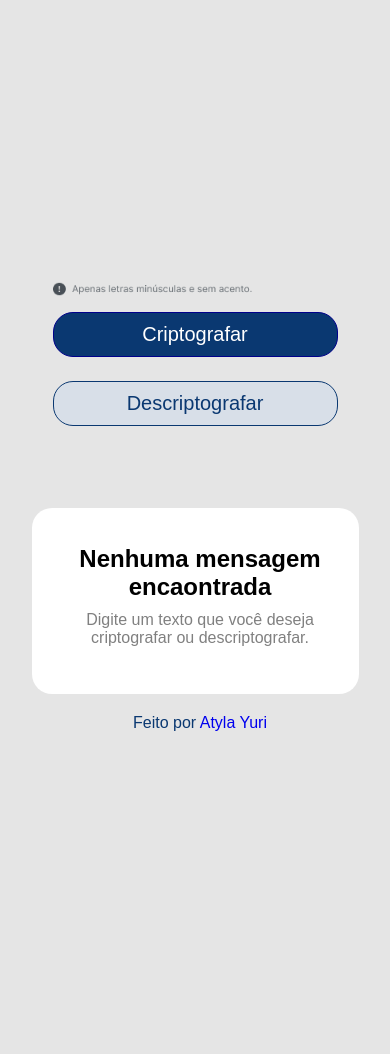
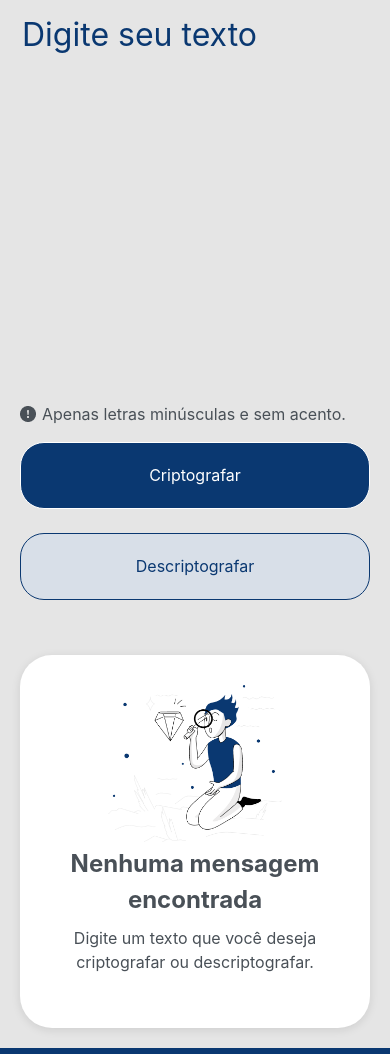
Before and after one commit to atylayuri/projeto-codificador, a plain HTML site: page index.html in a window 390 px wide. Shown: the part 120-1174 px from the top of the page. Before the commit the page ends 862 px from the top, so only its background shows below. Drawn offline with Linux system fonts and the light colour scheme.

Commit message:
implementação dos sistema do codificador

```diff
--- a/app.js
+++ /dev/null
@@ -1,6 +0,0 @@
-function clicarCriptografar() {
-    let txt_input = document.getElementById('mensagem')
-    let mensagem_input = txt_input.value
-
-
-}
--- a/estilos/media.css
+++ /dev/null
@@ -1,111 +0,0 @@
-@charset "UTF-8";
-
-/*Todas as mídias*/
-
-/*Typical Device Breakpoints
-Pequenas telas: até 600px
-Celular: de 600px até 768px
-Tablet: 768px até 992px
-Desktops: 992px até 1200px
-Grandes telas: acima de 1200px
-*/
-
-@media screen and (min-width: 200px) and (max-width: 600px) {
-
-    *{
-        margin: 0px;
-        padding: 0px;
-    }
-
-
-    .apresentacao {
-        display: flex;
-        flex-direction: column;
-    }
-
-    #mensagem {
-
-        padding: 30px;
-        margin-bottom: 285px;
-        width: 300px;
-        border: none;
-        color: var(--cor03);
-        background-color: var(--cor01);
-        font-size: 32px;
-        outline: none;
-    }
-
-
-button {
-    display: flex;
-    flex-direction: column;
-    align-items: center;
-    width: 285px;
-    text-align: center;
-
-}
-
-#criptografar__texto {
-    justify-content: center;
-    margin-bottom: 24px;
-    height: 45px;
-    border-radius: 20px;
-    border: 1px solid darkblue;
-    background-color: var(--cor03);
-    color: white;
-    font-size: 20px;
-}
-
-#descriptografar__texto {
-    justify-content: center;
-    background-color: var(--cor04);
-    color: var(--cor03);
-    height: 45px;
-    border-radius: 20px;
-    border: 1px solid var(--cor03);
-    font-size: 20px;
-
-}
-
-#alerta {
-    margin: auto;
-    width: 300px;
-}
-
-#img-alert {
-    margin-left: 8px;
-    padding-bottom: 16px;
-}
-
-#img-msg-nao-encontrada__desktop {
-    display: none;
-}
-
-#desktop {
-    display:none ;
-}
-
-#texto__msg__nao__encontrada {
-    display: flex;
-    background-color: white;
-    justify-content: center;
-    align-items: center;
-    flex-direction: column;
-    width: 327px;
-    height: 186px;
-    border-radius: 20px;
-}
-
-#phone__txt1 {
-    font-size: 24px;
-    font-weight: bold;
-    color: black;
-    text-align: center;
-}
-
-#phone__txt2 {
-    width: 230px;
-    text-align: center;
-}
-
-}
--- a/estilos/style.css
+++ /dev/null
@@ -1,124 +0,0 @@
-* {
-    margin: 0px;
-    padding: 0px;
-    text-decoration: none;
-    box-sizing: border-box;
-    -webkit-font-smoothing: antialiased;
-    text-rendering: optimizeLegibility;
-}
-
-:root {
-    --cor01: #e5e5e5;
-    --cor02: #ffffff;
-    --cor03: #0A3871;
-    --cor04: #D8DFE8;
-}
-
-body {
-    background-color: var(--cor01);
-}
-
-.apresentacao {
-    padding: 20px;
-    display: flex;
-    align-items: center;
-    justify-content: center;
-    gap: 82px;
-}
-
-
-p {
-    color: gray;
-    font-family: Arial, Helvetica, sans-serif;
-    margin-left: 10px;
-    margin-bottom: 10px;
-}
-
-#alerta {
-    display: flex;
-
-}
-
-#img-alert {
-    padding-bottom: 15px;
-    width: 200px;
-}
-
-
-#mensagem {
-    padding: 30px;
-    margin-bottom: 340px;
-    width: 600px;
-    border: none;
-    color: var(--cor03);
-    background-color: var(--cor01);
-    font-size: 32px;
-    outline: none;
-}
-
-#mensagem::placeholder {
-    color: var(--cor03);
-}
-
-
-button {
-    margin: auto;
-    width: 250px;
-    text-align: center;
-
-}
-
-#criptografar__texto {
-    justify-content: center;
-    height: 45px;
-    border-radius: 20px;
-    border: 1px solid darkblue;
-    background-color: var(--cor03);
-    color: white;
-    font-size: 20px;
-}
-
-#descriptografar__texto {
-    background-color: var(--cor04);
-    color: var(--cor03);
-    height: 45px;
-    border-radius: 20px;
-    border: 1px solid var(--cor03);
-    font-size: 20px;
-
-}
-
-#img-msg-nao-encontrada__desktop {
-    background-color: white;
-    margin-left: 15%;
-    width: 400px;
-    height: 540px;
-    border-radius: 20px;
-    box-shadow: 0px 0px 10px rgba(0, 0, 0, 0.356);
-}
-
-#texto__msg__nao__encontrada {
-    display: none;
-}
-
-#desktop__txt1 {
-    margin: auto;
-    margin-top: 33 px;
-    margin-bottom: 16px;
-    width: 250px;
-    font-size: 24px;
-    font-weight: bold;
-    color: black;
-    text-align: center;
-}
-
-#desktop__txt2 {
-    width: 250px;
-    margin: auto;
-    text-align: center;
-}
-
-#rodape {
-    text-align: center;
-    color: var(--cor03);
-}
--- a/index.html
+++ b/index.html
@@ -3,41 +3,50 @@
 <head>
     <meta charset="UTF-8">
     <meta name="viewport" content="width=device-width, initial-scale=1.0">
-    <title>Decodificador</title>
-    <link rel="stylesheet" href="estilos/style.css">
-    <link rel="stylesheet" href="estilos/media.css">
-    <script src="app.js"></script>
+    <link rel="preconnect" href="https://fonts.googleapis.com">
+    <link rel="preconnect" href="https://fonts.gstatic.com" crossorigin>
+    <title>Encriptador</title>
+    <link rel="shortcut icon" href="https://www.alura.com.br/assets/favicon.1720710817.ico" type="image/x-icon">
+    <link rel="stylesheet" href="style.css">
 </head>
 <body>
-        <main class="apresentacao">
-            <div>
-                <section class="apresentacao__conteudo">
-                    <input type="text" name="txt" id="mensagem" placeholder="Digite aqui"  autocomplete="off">
-                       <div id="alerta">
-                        <img id="img-alert" src="imagens/img-alert.png" alt="Imagem de alerta">
+    <main>
+        <header>
+            <img class="logoAlura" src="imagens/logo-alura.png" alt="logo alura">
+        </header>
+
+        <section class="criptografia">
+            <textarea class="text-area" cols="41" rows="4" id="textoDescriptografado" placeholder="Digite seu texto"></textarea>
+
+            <div class="aviso">
+                <img src="imagens/img-alerta.png" alt="">
+                <p>Apenas letras minúsculas e sem acento.</p>
             </div>
-                    <div class="butao">
-                        <button id="criptografar__texto" onclick="clicarCriptografar()">Criptografar</button>
-                        <button id="descriptografar__texto" onclick="cliclarDescriptografar()">Descriptografar
-                        </button>
+
+            <div class="botoes">
+                <button class="btn-criptografar" onclick="criptografar()">Criptografar</button>
+                <button class="btn-descriptografar" onclick="descriptografar()">Descriptografar</button>
             </div>
         </section>
-            </div>
-                <div class="receber__mensagem">
-                    <div id="img-msg-nao-encontrada__desktop">
-                        <img id="desktop" src="imagens/img-msg-nao-encontrada.png" alt="imagem de mensagem não encontrada">
-                        <p id="desktop__txt1">Nenhuma mensagem encaontrada</p>
-                        <p id="desktop__txt2">Digite um texto que você deseja criptografar ou descriptografar.</p>
-                    </div>
-                    <div id="texto__msg__nao__encontrada">
-                        <p id="phone__txt1">Nenhuma mensagem encaontrada</p>
-                        <p id="phone__txt2">Digite um texto que você deseja criptografar ou descriptografar.</p>
-                    </div>
+
+        <section class="bloco-tradutor">
+            <div id="semMensagem">
+                <img src="imagens/img-msg-nao-encontrada.png" alt="imagem nenhuma mensagem encontrada">
+                <p>Nenhuma mensagem encontrada</p>
+                <p>Digite um texto que você deseja criptografar ou descriptografar.</p>
             </div>
 
+            <div id="textoTradutor" style="display: none;">
+                <div class="mensagem"></div>
+                <button class="btn-copiar" onclick="copiar()">Copiar</button>
+            </div>
+        </section>
     </main>
+
     <footer>
-            <p id="rodape">Feito por <a href="https://github.com/atylayuri">Atyla Yuri</a></p>
+            <div class="credits">Criado por <a href="" target="_blank">Atyla</a></div>
     </footer>
+
+    <script src="script.js"></script>
 </body>
 </html>
--- /dev/null
+++ b/script.js
@@ -0,0 +1,54 @@
+const textArea = document.querySelector(".text-area");
+const mensagem = document.querySelector(".mensagem");
+
+function criptografar(){
+    document.getElementById('semMensagem').style.display = "none";
+
+    let matrizCodigo = [["e", "enter"], ["i", "imes"], ["a", "ai"], ["o", "ober"], ["u", "ufat"]];
+    let stringEncriptada = document.getElementById('textoDescriptografado').value.toLowerCase();
+
+    for(let i = 0; i < matrizCodigo.length; i++){
+        if(stringEncriptada.includes(matrizCodigo[i][0])){
+            stringEncriptada = stringEncriptada.replaceAll(matrizCodigo[i][0],matrizCodigo[i][1]);
+        }
+    }
+
+    document.getElementById('textoTradutor').style.display = "flex";
+
+    mensagem.textContent = stringEncriptada;
+    textArea.value = "";
+}
+
+function descriptografar(){
+    document.getElementById('semMensagem').style.display = "none";
+
+    let matrizCodigo = [["e", "enter"], ["i", "imes"], ["a", "ai"], ["o", "ober"], ["u", "ufat"]];
+    let stringDescriptada = document.getElementById('textoDescriptografado').value.toLowerCase();
+
+    for(let i = 0; i < matrizCodigo.length; i++){
+        if(stringDescriptada.includes(matrizCodigo[i][1])){
+            stringDescriptada = stringDescriptada.replaceAll(matrizCodigo[i][1],matrizCodigo[i][0]);
+        }
+    }
+
+    document.getElementById('textoTradutor').style.display = "flex";
+
+    mensagem.textContent = stringDescriptada;
+    textArea.value = "";
+}
+
+function copiar() {
+    const textoCopiado = document.querySelector('.mensagem');
+    const range = document.createRange();
+    range.selectNodeContents(textoCopiado);
+    const selection = window.getSelection();
+    selection.removeAllRanges();
+    selection.addRange(range);
+
+    try {
+        document.execCommand('copy');
+        // alert('Texto copiado!');
+    } catch (err) {
+        console.error('Falha ao copiar: ', err);
+    }
+}
--- /dev/null
+++ b/style.css
@@ -0,0 +1,254 @@
+* {
+    font-family: 'Inter', sans-serif;
+    font-weight: 400;
+    line-height: 150%;
+}
+
+body {
+    display: flex;
+    flex-direction: column;
+    justify-content: space-between;
+    margin: 0px;
+    padding: 0px;
+    background-color: #E5E5E5;
+}
+
+.logoAlura{
+    margin-left: -40px;
+}
+
+main {
+    display: flex;
+    flex-direction: row;
+    align-items: flex-start;
+    justify-content: space-around;
+    margin: 40px;
+    margin-bottom: 10px;
+    height: 90vh;
+    gap: 10px;
+}
+
+.criptografia {
+    display: flex;
+    flex-direction: column;
+    justify-content: space-between;
+    height: 80vh;
+    width: 50%;
+}
+
+.text-area {
+    height: 100vh;
+    margin-top: 50px;
+    background-color: #E5E5E5;
+    color: #0A3871;
+    font-size: 32px;
+    border: none;
+    resize: none;
+}
+
+::placeholder {
+    color: #0A3871;
+}
+
+.text-area:focus {
+    outline: none;
+}
+
+.aviso {
+    display: flex;
+    align-items: center;
+    gap: 8px;
+}
+
+p {
+    color: #495057;
+}
+
+.botoes{
+    display: flex;
+    justify-content: space-between;
+    gap: 24px;
+}
+
+button {
+    width: 100%;
+    height: 4.18rem;
+    font-size: 16px;
+    border-radius: 24px;
+    border: solid 1px;
+}
+
+.btn-criptografar {
+    background-color: #0A3871;
+    color: #FFFFFF;
+}
+
+.btn-descriptografar {
+    background-color: #D8DFE8;
+    color: #0A3871;
+}
+
+.bloco-tradutor{
+    display: flex;
+    width: 61vh;
+    height: 80vh;
+    background-color: #FFFFFF;
+    padding: 0px 0px 20px 0px;
+    border-radius: 32px;
+    box-shadow: 0 2px 10px rgba(0, 0, 0, 0.1);
+}
+
+.bloco-tradutor div:nth-child(1){
+    display: flex;
+    flex-direction: column;
+    align-items: center;
+    justify-content: center;
+    padding: 30px;
+    width: 60vh;
+    text-align: center;
+}
+
+.mensagem:focus{
+    outline: none;
+    padding: 20px 22px;
+}
+
+#semMensagem img {
+    width: 60%;
+}
+
+#semMensagem p {
+    margin: 4px;
+}
+
+#semMensagem p:nth-of-type(1) {
+    font-size: 24px;
+    font-weight: bold;
+}
+
+#semMensagem p:nth-of-type(2) {
+    font-size: 16px;
+}
+
+.bloco-tradutor div:nth-child(2) {
+    display: flex;
+    flex-direction: column;
+    align-items: center;
+    justify-content: space-between;
+    height: 100%;
+    width: 100%;
+}
+
+.mensagem {
+    width: calc(100% - 40px);
+    height: calc(100% - 60px);
+    border: none;
+    border-radius: 32px;
+    color: #0A3871;
+    font-size: 24px;
+    padding: 20px;
+    box-sizing: border-box;
+    margin: 0;
+    resize: none;
+    overflow-y: auto;
+}
+
+.btn-copiar {
+    width: 80%;
+    color: #0A3871;
+    background-color: #FFFFFF;
+}
+
+footer{
+    display: flex;
+    justify-content: center;
+    height: 78px;
+    background-color: #0A3871;
+    align-items: center;
+    color: #FFFFFF;
+    height: 10vh;
+}
+
+footer a{
+    color: #FFFFFF;
+}
+
+@media (min-width: 768px) and (max-width: 991.98px) {
+    main {
+        display: flex;
+        flex-direction: column;
+        margin: 20px;
+        height: auto;
+        gap: 55px;
+    }
+
+    .criptografia {
+        width: 100%;
+        height: 60vh;
+    }
+
+    .text-area {
+        margin-top: 0px;
+    }
+
+    .aviso {
+        gap: 6px;
+    }
+
+    .bloco-tradutor {
+        height: 100%;
+        width: 100%;
+    }
+
+    .bloco-tradutor div:nth-child(1) {
+        width: 100%;
+    }
+
+    .mensagem{
+        overflow-y: none;
+    }
+
+    #semMensagem img {
+        width: 35%;
+    }
+}
+
+@media (max-width: 767.98px) {
+    main {
+        display: flex;
+        flex-direction: column;
+        margin: 20px;
+        height: auto;
+        gap: 55px;
+    }
+
+    .criptografia {
+        width: 100%;
+        height: 70vh;
+    }
+
+    .text-area {
+        margin-top: 0px;
+    }
+
+    .aviso {
+        gap: 6px;
+    }
+
+    .botoes {
+        flex-direction: column;
+    }
+
+    .bloco-tradutor {
+        height: 100%;
+        width: 100%;
+    }
+
+    .bloco-tradutor div:nth-child(1) {
+        width: 100%;
+    }
+
+    .mensagem{
+        overflow-y: none;
+    }
+}
```
Lines whose indentation alone changed are shown as unchanged.
